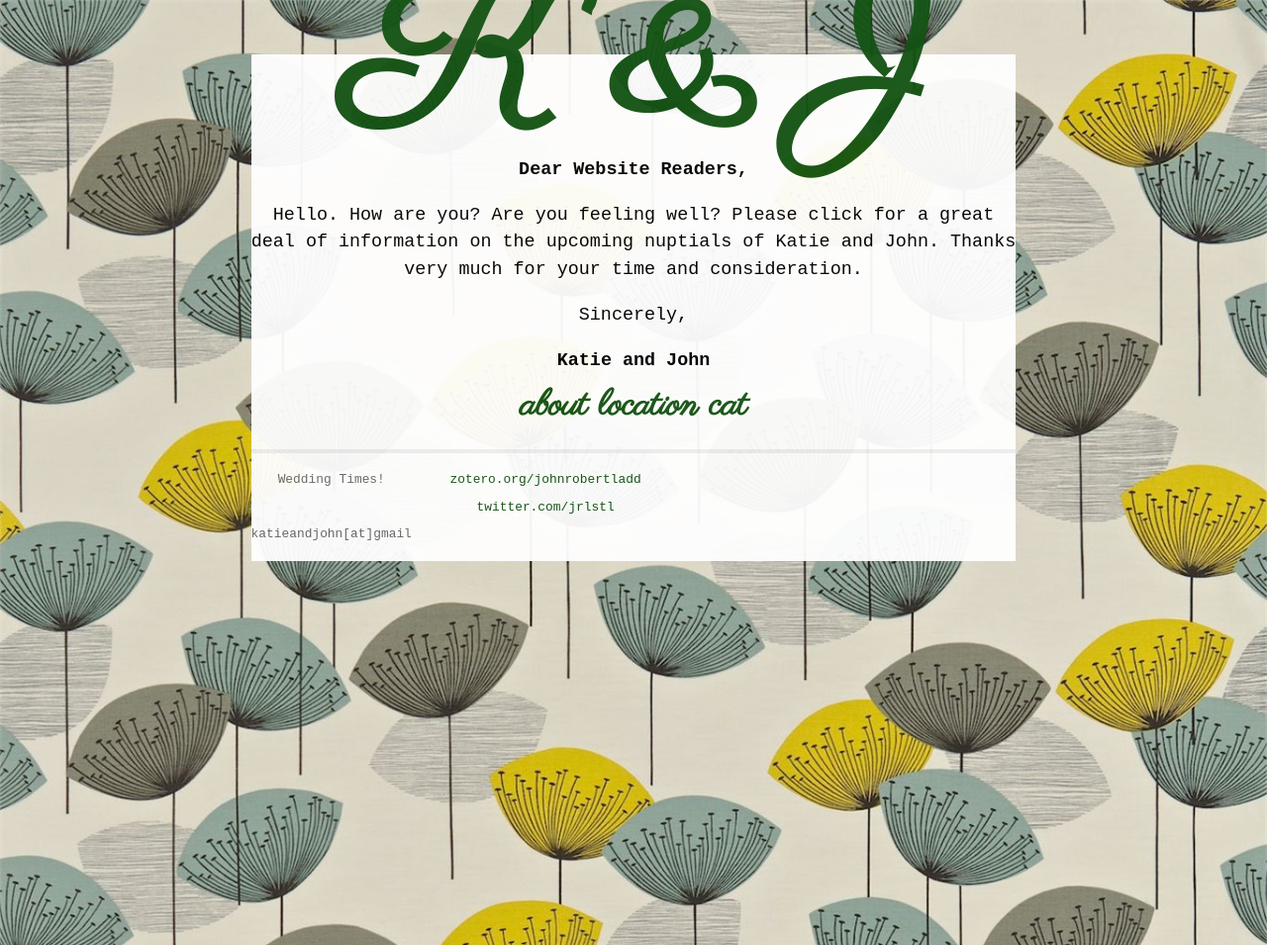
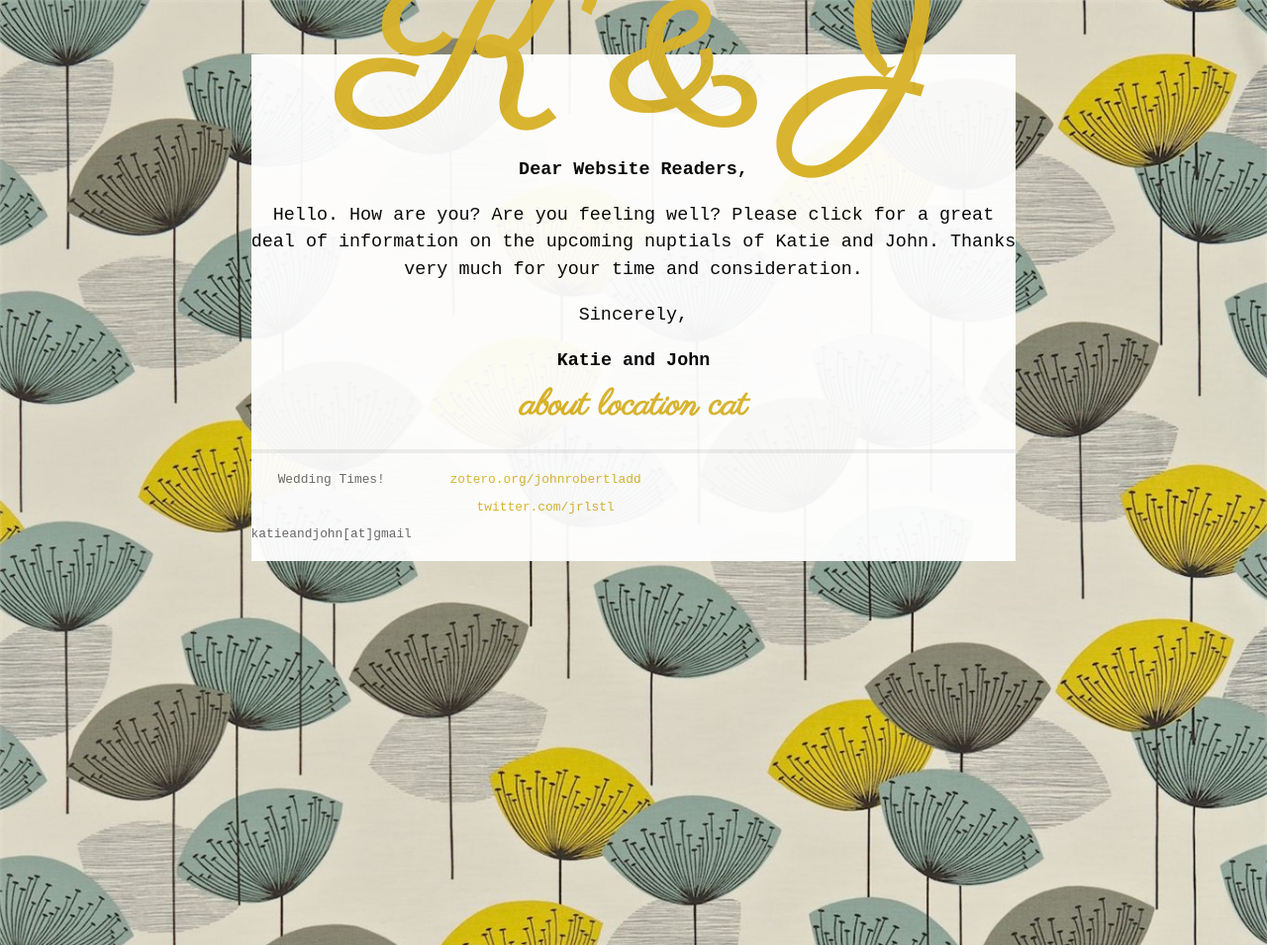
Before and after one commit to jrladd/kmarriesj, a Jekyll site: the page built from index.md, in a window 1280 px wide. Shown: the whole page at 99% size. Built offline with Jekyll 4.4.1, drawn with Linux system fonts in a browser that asks for light colours; Markdown is read by kramdown in place of the engine named in the settings.

```diff
--- a/css/main.css
+++ b/css/main.css
@@ -32,7 +32,7 @@
 h1 { margin-bottom: 1em; }
 p { margin: 1em 0; }
 
-a         { color: #145314;
+a         { color: #D9B32A;
 	    text-decoration: none; }
 a:hover   { color: #000;
 	    text-decoration: none;}
@@ -90,7 +90,7 @@
 
 .title a {
   font-family: 'Parisienne', cursive;
-  color: #145314;
+  color: #D9B32A;
   font-size: 1000%
 }
 
@@ -125,7 +125,7 @@
 }
 
 .footer .contact a {
-  color: #145314;
+  color: #D9B32A;
 }
 
 .footer .rss {
```
